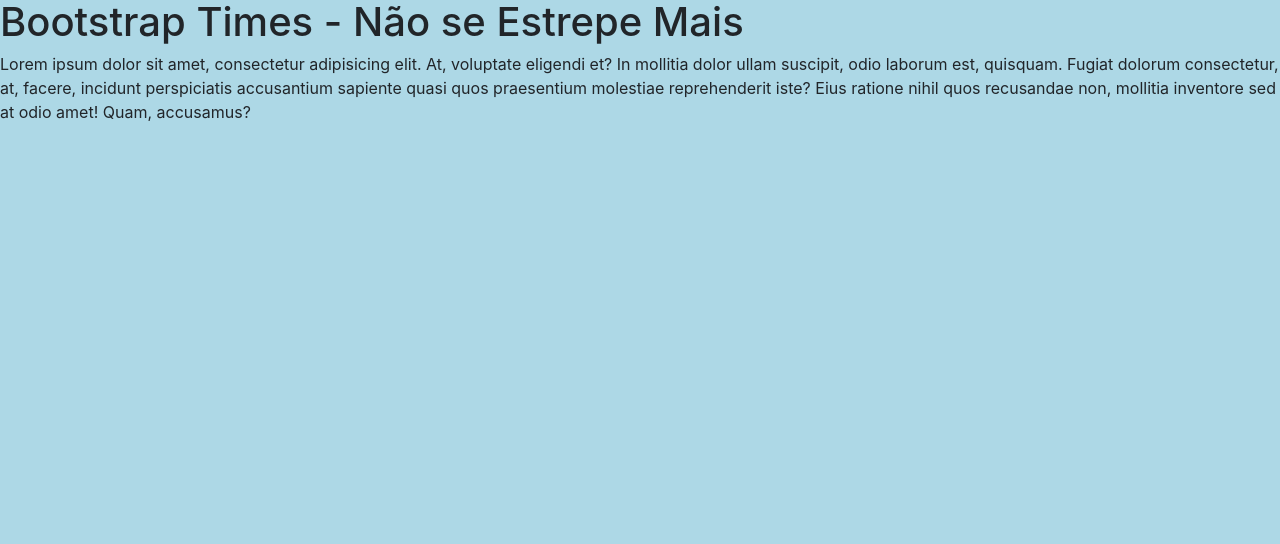
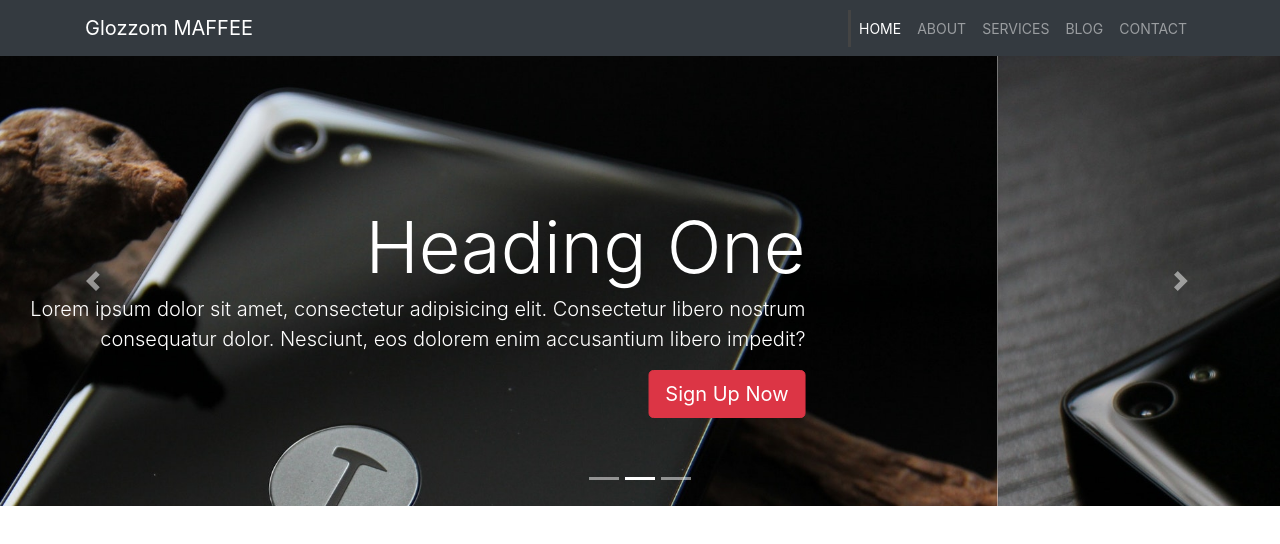
Before and after one commit to mafideju/TemplateGlozzom, a website: page src/index.html in a window 1280 px wide. Drawn offline with Linux system fonts and the light colour scheme.

Commit message:
Banner Section Done

```diff
--- a/gulpfile.js
+++ b/gulpfile.js
@@ -25,7 +25,8 @@
 	gulp.watch(['node_modules/bootstrap/scss/bootstrap.scss','src/scss/*.scss'],['sass']);
 	gulp.watch("src/*.html").on('change', browserSync.reload);
 });
-// FONTS E FONT-AWESOME TO SRC FOLDER
+// MOVER OS ARQUIVOS ONDE ESTÃO AS FONTES
+/// FONTS E FONT-AWESOME PARA O FOLDER SRC
 gulp.task('fonts', function(){
 	return gulp.src('node_modules/font-awesome/fonts/*')
 	.pipe(gulp.dest("src/fonts"));
@@ -34,4 +35,6 @@
 	return gulp.src('node_modules/font-awesome/css/font-awesome.min.css')
 	.pipe(gulp.dest("src/css"));
 });
+//DIZER AO GULP QUE POR DEFAULT ELE DEVE EXECUTAR O SEGUINTE ARRAY DE TAREFAS
+// COM AS 4 TAREFAS CRIADAS ACIMA
 gulp.task('default',['js','serve','fa','fonts']);
--- a/package.json
+++ b/package.json
@@ -5,7 +5,7 @@
   "main": "index.js",
   "scripts": {
     "start": "gulp",
-    "test": "echo \"Error: no test specified\" && exit 1"
+    "test": "echo \"/Echo funcionando: Mensagem Retornou Mas Não há Nenhum Teste Especificado.\" && exit 1"
   },
   "author": "Marcio Rodrigues",
   "license": "ISC",
--- a/src/index.html
+++ b/src/index.html
@@ -1,15 +1,88 @@
 <!DOCTYPE html>
 <html lang="en">
 <head>
+	<meta name="viewport" content="width=device-width, initial-scale=1">
 	<meta charset="UTF-8">
-	<title>Bootstrap Project ##</title>
+	<title>Glozzom Maffee Template</title>
 	<link rel="stylesheet" href="css/font-awesome.min.css">
 	<link rel="stylesheet" href="css/bootstrap.css">
 	<link rel="stylesheet" href="css/style.css">
 </head>
 <body>
-	<h1>Bootstrap Times - Não se Estrepe Mais</h1>
-	<p>Lorem ipsum dolor sit amet, consectetur adipisicing elit. At, voluptate eligendi et? In mollitia dolor ullam suscipit, odio laborum est, quisquam. Fugiat dolorum consectetur, at, facere, incidunt perspiciatis accusantium sapiente quasi quos praesentium molestiae reprehenderit iste? Eius ratione nihil quos recusandae non, mollitia inventore sed at odio amet! Quam, accusamus?</p>
+	<nav class="navbar navbar-expand-sm navbar-dark bg-dark">
+		<div class="container">
+			<a href="index.html" class="navbar-brand">Glozzom MAFFEE</a>
+			<button class="navbar-toggler" data-toggle="collapse" data-target="#navbarNav">
+				<span class="navbar-toggler-icon"></span></button>
+			<div class="collapse navbar-collapse" id="navbarNav">
+				<ul class="navbar-nav ml-auto">
+					<li class="nav-item active">
+						<a href="index.html" class="nav-link">Home</a>
+					</li>
+					<li class="nav-item">
+						<a href="about.html" class="nav-link">About</a>
+					</li>
+					<li class="nav-item">
+						<a href="services.html" class="nav-link">Services</a>
+					</li>
+					<li class="nav-item">
+						<a href="blog.html" class="nav-link">Blog</a>
+					</li>
+					<li class="nav-item">
+						<a href="contact.html" class="nav-link">Contact</a>
+					</li>
+				</ul>
+			</div>
+		</div>
+	</nav>
+
+	<!-- BANNER SLIDER -->
+
+	<section id="showcase">
+		<div id="myCarousel" class="carousel slide" data-ride="carousel">
+			<ol class="carousel-indicators">
+				<li data-target="#myCarousel" data-slide-to="0" class="active"></li>
+				<li data-target="#myCarousel" data-slide-to="1"></li>
+				<li data-target="#myCarousel" data-slide-to="2"></li>
+			</ol>
+			<div class="carousel-inner">
+				<div class="carousel-item carousel-image-1 active">
+					<div class="container">
+						<div class="carousel-caption d-none d-sm-block text-right mb-5">
+							<h1 class="display-3">Heading One</h1>
+							<p class="lead">Lorem ipsum dolor sit amet, consectetur adipisicing elit. Consectetur libero nostrum consequatur dolor. Nesciunt, eos dolorem enim accusantium libero impedit?</p>
+							<a href="#" class="btn btn-danger btn-lg">Sign Up Now</a>
+						</div>
+					</div>
+				</div>
+				<div class="carousel-item carousel-image-2">
+					<div class="container">
+						<div class="carousel-caption d-none d-sm-block text-right mb-5">
+							<h1 class="display-3">Heading Two</h1>
+							<p class="lead">Lorem ipsum dolor sit amet, consectetur adipisicing elit. Consectetur libero nostrum consequatur dolor. Nesciunt, eos dolorem enim accusantium libero impedit?</p>
+							<a href="#" class="btn btn-primary btn-lg">Learn More</a>
+						</div>
+					</div>
+				</div>
+				<div class="carousel-item carousel-image-3">
+					<div class="container">
+						<div class="carousel-caption d-none d-sm-block text-right mb-5">
+							<h1 class="display-3">Heading Three</h1>
+							<p class="lead">Lorem ipsum dolor sit amet, consectetur adipisicing elit. Consectetur libero nostrum consequatur dolor. Nesciunt, eos dolorem enim accusantium libero impedit?</p>
+							<a href="#" class="btn btn-success btn-lg">Know More</a>
+						</div>
+					</div>
+				</div>
+			</div>
+			<a href="#myCarousel" data-slide="prev" class="carousel-control-prev">
+				<span class="carousel-control-prev-icon"></span>
+			</a>
+			<a href="#myCarousel" data-slide="next" class="carousel-control-next">
+				<span class="carousel-control-next-icon"></span>
+			</a>
+		</div>
+	</section>
+
 	<script src="js/jquery.min.js"></script>
 	<script src="js/popper.min.js"></script>
 	<script src="js/bootstrap.min.js"></script>
--- a/src/scss/style.scss
+++ b/src/scss/style.scss
@@ -1,5 +1,29 @@
-$bg-color:lightblue;
+.navbar{
+	.nav-link{
+		font-size:14px;
+		text-transform:uppercase;
+		padding-left:1em important;
+		padding-right:1em important;
+	}
 
-body{
-	background-color:$bg-color;
+	.nav-item.active{
+		border-left:#444 3px solid;
+	}
 }
+
+.carousel-item{
+	height:450px;
+}
+
+.carousel-image-1{
+	background:url('../img/image1.jpg');
+	background-size:cover;
+}
+.carousel-image-2{
+	background:url('../img/image2.jpg');
+	background-size:cover;
+}
+.carousel-image-3{
+	background:url('../img/image3.jpg');
+	background-size:cover;
+}
```
Also changed, not shown: README.md (added), src/css/style.css, src/img/avatar_1.png (added), src/img/image1.jpg (added), src/img/image2.jpg (added), src/img/image3.jpg (added), src/img/lights.jpg (added), src/img/media.jpg (added), src/img/person1.jpg (added), src/img/person2.jpg (added), src/img/person3.jpg (added), src/img/person4.jpg (added), 1 other file.
